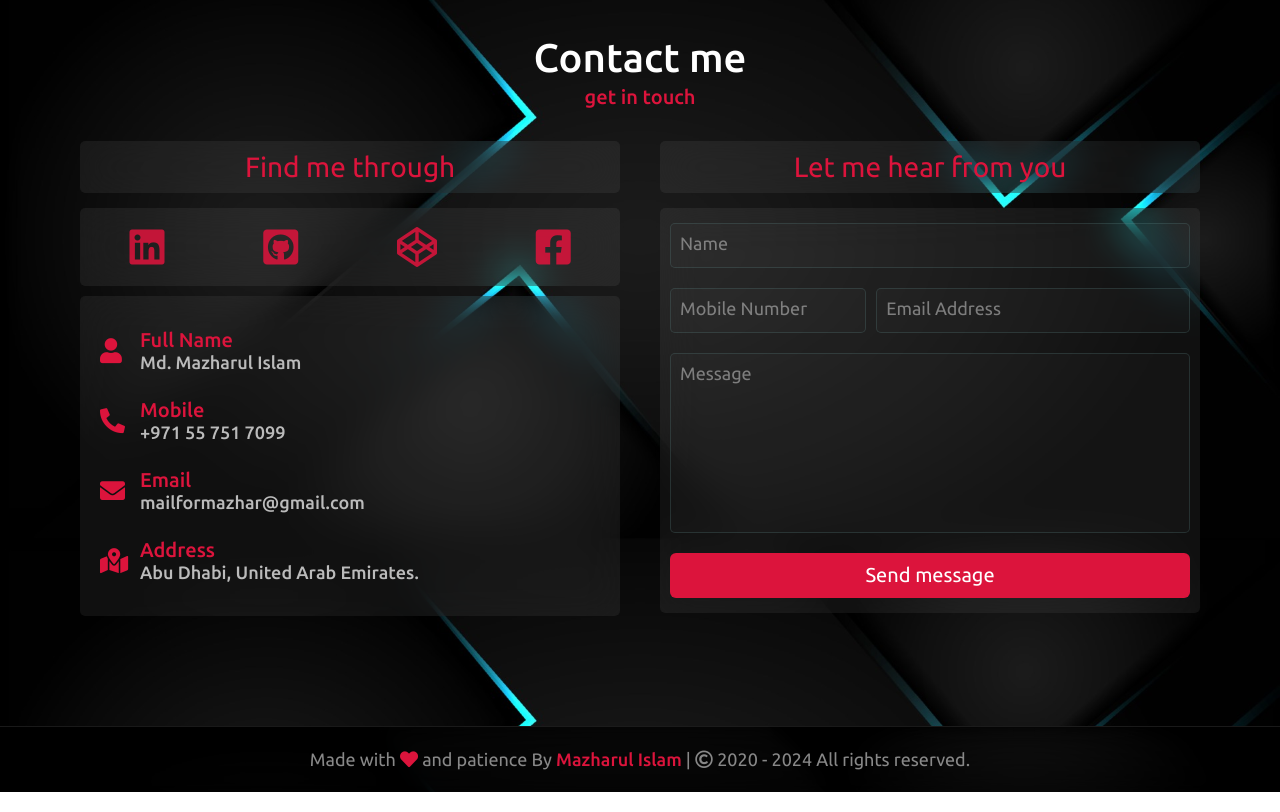
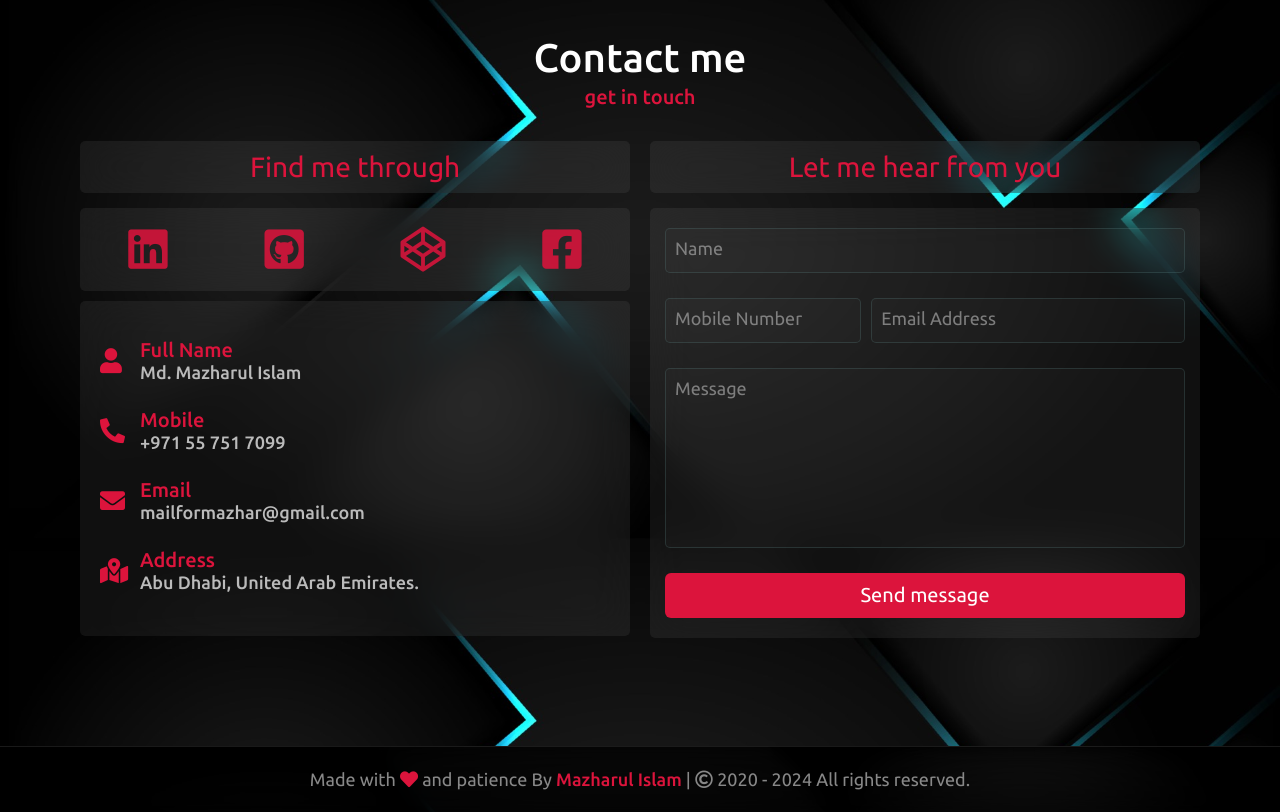
Before and after one commit to Maaazhar/maaazhar.github.io, a React (Vite) app: page / in a window 1280 px wide. Shown: the part 6071-6883 px from the top of the page. Built offline with nearby package versions, Linux system fonts and the light colour scheme.

Commit message:
updating over all issues-35

```diff
--- a/src/components/Contact/Contact.css
+++ b/src/components/Contact/Contact.css
@@ -29,7 +29,7 @@
     border: 2px solid #dc143c00;
     border-radius: 5px;
     color: #dc143cdd;
-    font-size: 40px;
+    font-size: 45px;
 }
 
 .contact-icon i:hover {
@@ -55,7 +55,7 @@
 }
 
 .contact .contact-content .column {
-    width: calc(50% - 20px);
+    width: calc(50% - 10px);
 }
 
 .contact .contact-content .text {
@@ -76,7 +76,7 @@
 
 .contact .contact-content .left .contactDetails {
     margin: 10px 0;
-    padding: 20px 10px 20px 20px;
+    padding: 25px 10px 30px 20px;
     background-color: #ffffff10;
     backdrop-filter: blur(20px);
     border-radius: 5px;
@@ -133,7 +133,7 @@
 }
 
 .contact-form {
-    padding: 15px 10px;
+    padding: 20px 15px;
     border-radius: 5px;
     background-color: #ffffff10;
     backdrop-filter: blur(20px);
@@ -158,7 +158,7 @@
     position: relative;
     height: 45px;
     width: 100%;
-    margin-bottom: 20px;
+    margin-bottom: 25px;
 }
 
 .contact .right form .field span,
@@ -193,7 +193,7 @@
 .contact .right form .field input:valid~span,
 .contact .right form .field textarea:valid~span,
 .contact .right form .fields .field input:valid~span {
-    margin: 10px 0px 0px 5px;
+    margin: 8px 0px 0px 5px;
     padding: 2px 5px;
     border-radius: 2px;
     background-color: #373939ee;
--- a/src/components/Contact/Contact.jsx
+++ b/src/components/Contact/Contact.jsx
@@ -139,8 +139,8 @@ const Contact = () => {
                     <div className="column right">
                         <div className="text">Let me hear from you </div>
                         <form className="contact-form" onSubmit={handleSubmit} >
-                            <div className="field">
-                                <input type="text" className="Name" name="name" required onChange={handleChange} />
+                            <div className="field Name">
+                                <input type="text" name="name" required onChange={handleChange} />
                                 <span>Name</span>
                             </div>
                             <div className="fields">
```
